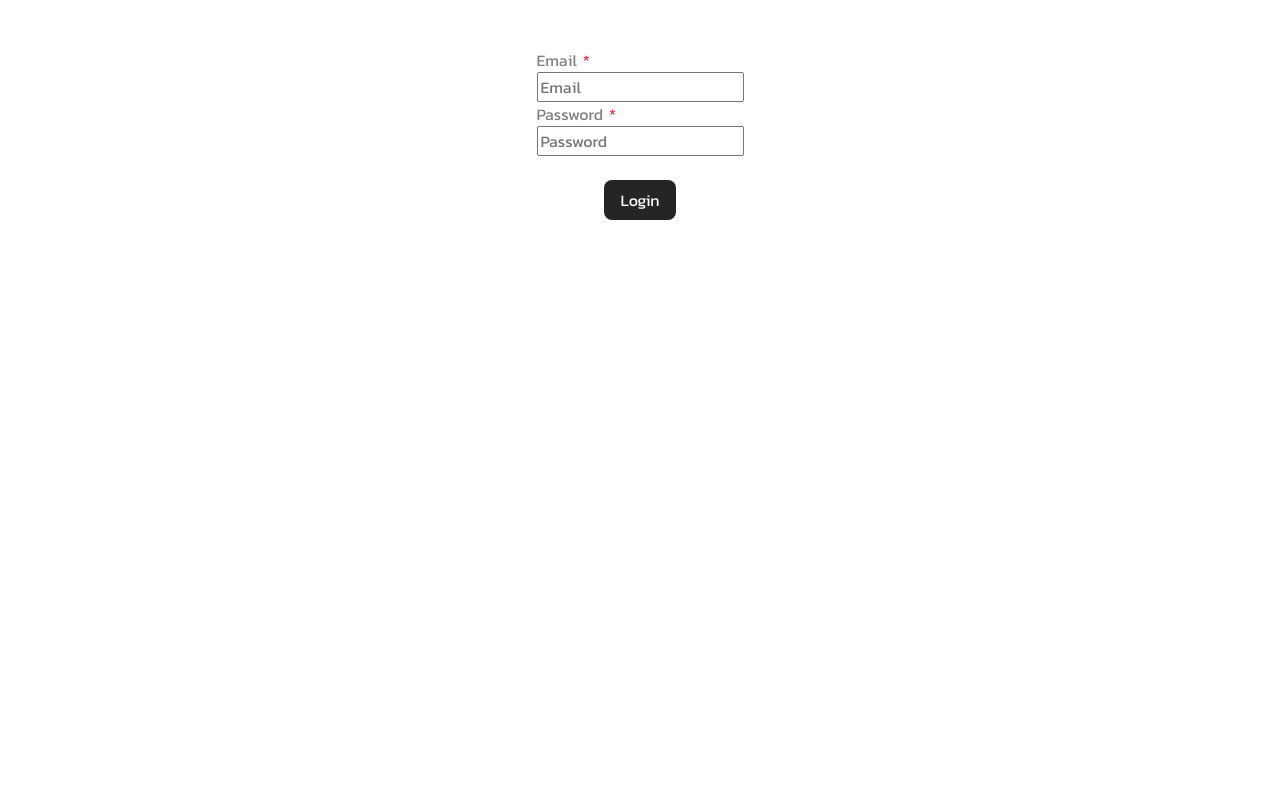
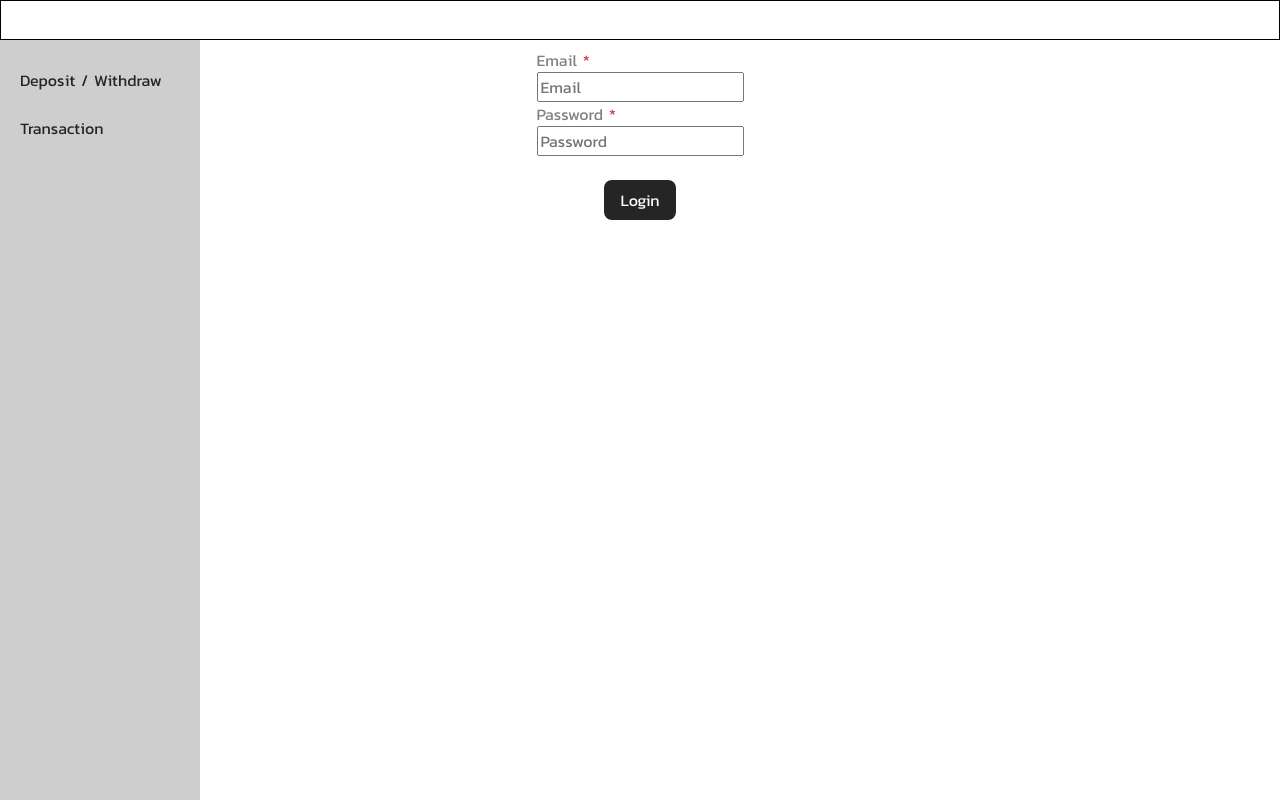
Before and after one commit to OilWananya/Test, a Vue app: page / in a window 1280 px wide. Built offline with nearby package versions, Linux system fonts and the light colour scheme; what vue-cookies, vue-moment would draw is missing.

Commit message:
fix component

```diff
--- a/src/App.vue
+++ b/src/App.vue
@@ -1,12 +1,40 @@
 <template>
-  <router-view></router-view>
+  <div>
+    <Header></Header>
+    <div class="container">
+      <NavBar v-if="!isScreenMobile"></NavBar>
+      <router-view></router-view>
+
+    </div>
+  </div>
 </template>
 
 <script>
+import NavBar from './components/NavBar.vue'
+import Header from './components/Header.vue'
 export default {
   name: 'App',
+  components: {
+    NavBar,
+    Header,
+  },
+  computed: {
+    screenWidth() {
+      return window.innerWidth
+    },
+    isScreenMobile() {
+      return this.screenWidth < 380
+    }
+  }
 }
 </script>
 
-<style lang="scss">
+<style lang="css">
+.c-body {
+  margin: 40px 0 0 200px;
+}
+
+.c-body.mobile {
+  margin: 40px 0 0 0;
+}
 </style>
--- a/src/components/NavBar.vue
+++ b/src/components/NavBar.vue
@@ -1,6 +1,5 @@
 <template>
   <nav class="navbar-container">
-
     <div class="nav-item" v-for="(menu, index) in menus">
       <div class="menu-item" @click="onMenuClick(menu.to)" :class="{ active: isMenuActive(menu.to) }">
         {{ menu.name }}
--- a/src/containers/TheContainer.vue
+++ b/src/containers/TheContainer.vue
@@ -9,7 +9,7 @@
 
           <b-container fluid :class="[$route.name === 'FinancialPage' ? 'FinancialPage' : '']">
             <transition name="fade">
-              <router-view></router-view>
+              <!-- <router-view></router-view> -->
             </transition>
           </b-container>
         </main>
```
